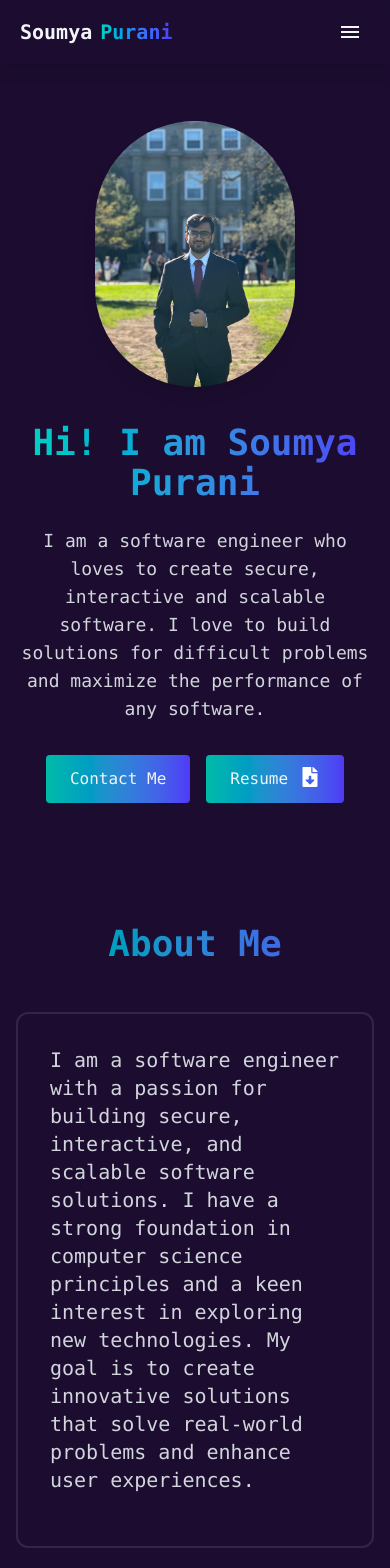
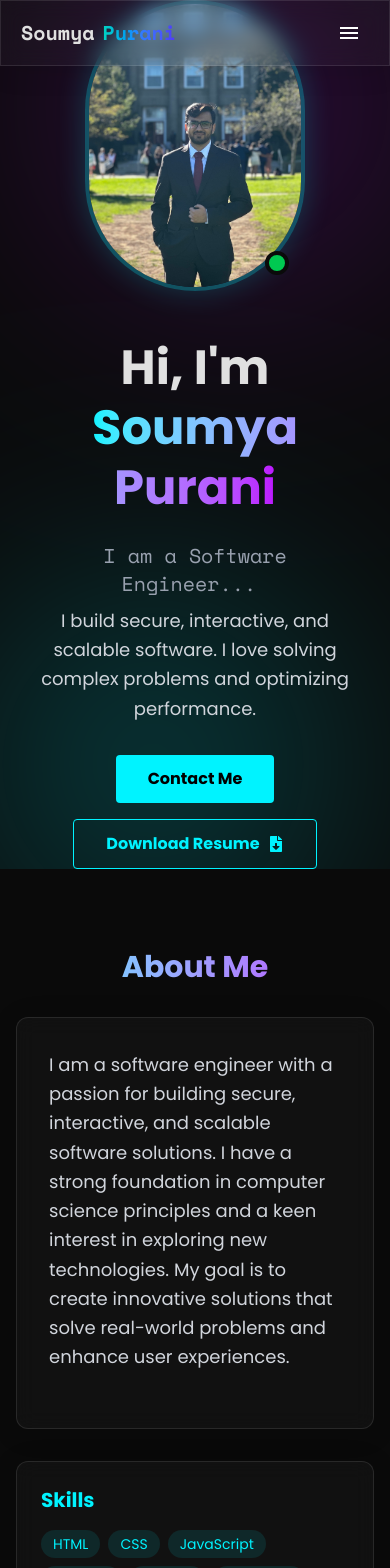
Before and after one commit to SoumyaPurani/soumyapurani.github.io, a React (Vite) app: page / in a window 390 px wide. Shown: the top 1568 px of the page. Built offline with nearby package versions, Linux system fonts and the light colour scheme.

Commit message:
feat: initialize portfolio website with core sections, navigation, styling, and resume.

```diff
--- a/src/App.jsx
+++ b/src/App.jsx
@@ -4,7 +4,6 @@ import Navbar from './UI/Navbar'
 import MobileMenu from './UI/MobileMenu'
 import LoadingScreenAnimation from './UI/LoadingScreenAnimation';
 import Home from './Sections/Home'
-import AnimationWaves from './UI/AnimationWaves';
 import About from './Sections/About';
 import Projects from './Sections/Projects';
 import { Contact } from './Sections/Contact';
@@ -12,23 +11,24 @@ import RevealOnScroll from './UI/RevealOnScroll';
 import Footer from './Sections/Footer';
 
 function App() {
-  const [isLoading, setIsLoading] = React.useState(false);
+  const [isLoaded, setIsLoaded] = React.useState(false);
   const [isMenuOpen, setIsMenuOpen] = React.useState(false);
   return (
     <>
-      {!isLoading && (
-        <LoadingScreenAnimation onComplete={() => setIsLoading(true)} />
+      {!isLoaded && (
+        <LoadingScreenAnimation onComplete={() => setIsLoaded(true)} />
       )}
+      <div className={`transition-opacity duration-700 ${isLoaded ? "opacity-100" : "opacity-0"}`}>
         <Navbar isMenuOpen={isMenuOpen} setIsMenuOpen={setIsMenuOpen}/>
         <MobileMenu isMenuOpen={isMenuOpen} setIsMenuOpen={setIsMenuOpen}/>
         <RevealOnScroll>
         <Home />
-      <AnimationWaves />
         </RevealOnScroll>
         <About />
         <Projects />
         <Contact />
         <Footer />
+      </div>
     </>
   )
 }
--- a/src/Sections/About.jsx
+++ b/src/Sections/About.jsx
@@ -3,49 +3,31 @@ import RevealOnScroll from '../UI/RevealOnScroll'
 
 function About() {
     const skills = [
-        "HTML",
-        "CSS",
-        "JavaScript",
-        "ReactJS",
-        "NodeJS",
-        "ExpressJS",
-        "MongoDB",
-        "Python",
-        "Django",
-        "Tailwind CSS",
-        "Bootstrap",
-        "Git",
-        "Java",
-        "C++",
-        "Firebase",
-        "SQL",
-        "REST APIs",
-        "GraphQL",
-        "Docker",
-        "Figma",
-        "Agile Methodologies",
-        "Problem Solving",
-        "Team Collaboration",
-        "Communication Skills"
+        "HTML", "CSS", "JavaScript", "ReactJS", "NodeJS", "ExpressJS", "MongoDB",
+        "Python", "Django", "Tailwind CSS", "Bootstrap", "Git", "Java", "C++",
+        "Firebase", "SQL", "REST APIs", "GraphQL", "Docker", "Figma",
+        "Agile Methodologies", "Problem Solving", "Team Collaboration", "Communication Skills"
     ]
   return (
-    <section id="about" className="min-h-screen font-mono flex items-center justify-center py-20">
-        <div className="max-w-3xl mx-auto px-4 ">
+    <section id="about" className="min-h-screen flex items-center justify-center py-20 relative">
+        <div className="max-w-3xl mx-auto px-4 z-10">
             <RevealOnScroll>
-            <h2 className="max-w-3xl text-4xl font-semibold mb-12 bg-gradient-to-r from-teal-500 to-indigo-600 bg-clip-text text-transparent text-center">About Me</h2>
-            <div className="p-8 mb-6 rounded-xl border-white/10 border-2 hover:-translate-y-1 transition-all">
-                <p className="text-gray-300 mb-5 text-xl">
+            <h2 className="text-3xl md:text-4xl font-bold mb-8 bg-gradient-to-r from-[var(--primary-color)] to-[var(--secondary-color)] bg-clip-text text-transparent text-center">
+                About Me
+            </h2>
+            <div className="glass p-8 rounded-xl border-white/10 border hover:-translate-y-1 transition-all">
+                <p className="text-gray-300 mb-6 text-lg leading-relaxed">
                     I am a software engineer with a passion for building secure, interactive, and scalable software solutions. I have a strong foundation in computer science principles and a keen interest in exploring new technologies. My goal is to create innovative solutions that solve real-world problems and enhance user experiences.
                 </p>
             </div>
             </RevealOnScroll>
-            <div className="grid grid-cols-1 md:grid-cols-2 gap-6">
+            <div className="grid grid-cols-1 md:grid-cols-2 gap-6 mt-8">
                 <RevealOnScroll>
-                <div className="rounded-xl p-6 hover:-translate-y-1 transition-all">
-                    <h3 className="text-2xl text-center font-bold mb-8">👨🏻‍💻Skills</h3>
-                    <div className="flex flex-wrap justify-center gap-2">
+                <div className="glass p-6 rounded-xl border-white/10 border hover:-translate-y-1 transition-all">
+                    <h3 className="text-xl font-bold mb-4 text-[var(--primary-color)]">Skills</h3>
+                    <div className="flex flex-wrap gap-2">
                         {skills.map((skill, index) => (
-                            <span key={index} className="bg-blue-500/10 text-blue-400 py-1 px-3 rounded-full text-balance hover:bg-blue-500/20 hover:shadow-[9_2px_8px_rgba(59,130,22.46,0.2)] transition cursor-pointer">
+                            <span key={index} className="bg-[rgba(0,243,255,0.1)] text-[var(--primary-color)] py-1 px-3 rounded-full text-sm hover:bg-[rgba(0,243,255,0.2)] hover:shadow-[0_0_10px_rgba(0,243,255,0.2)] transition cursor-pointer">
                                 {skill}
                             </span>
                         ))}
@@ -53,59 +35,54 @@ function About() {
                 </div>
                 </RevealOnScroll>
                 <RevealOnScroll>
-                <div className="p-6 hover:-translate-y-1 transition-all rounded-xl">
-                    <h3 className="text-2xl text-center font-bold mb-8">📚Education</h3>
-                    <ul className="pl-5 list-disc text-gray-300 list-inside text-lg">
-                        <li className="mb-2">
-                            <strong><em>Bachelors of Applied Computer Science</em></strong> - Dalhousie University (2021 - 2025)
+                <div className="glass p-6 rounded-xl border-white/10 border hover:-translate-y-1 transition-all">
+                    <h3 className="text-xl font-bold mb-4 text-[var(--primary-color)]">Education</h3>
+                    <ul className="list-disc list-inside text-gray-300 space-y-2">
+                        <li>
+                            <strong>B.S. in Applied Computer Science</strong> - Dalhousie University (2021 - 2025)
                         </li>
-                        <li className="mb-2">
-                            <strong><em>Diploma in Computer Engineering</em></strong> - VPMP Polytechnic (2018 - 2021)
+                        <li>
+                            <strong>Diploma in Computer Engineering</strong> - VPMP Polytechnic (2018 - 2021)
                         </li>
                     </ul>
                 </div>
                 </RevealOnScroll>
             </div>
             <RevealOnScroll>
-            <div className="p-6 hover:-translate-y-1 transition-all rounded-xl">
-            <h3 className="text-2xl text-center font-bold mb-8">💼Work Experience</h3>
-            <ul className="pl-5 list-disc list-inside text-lg text-gray-300">
-                <li className="list-none">
-                    <strong className="text-blue-500"><em>Software Engineer - AI Trainer</em></strong> - Outlier (June 2025 - Present)
-                    <ul className="pl-5 list-disc list-inside text-lg text-gray-300">
-                        <li>Independently evaluate and critique code generated by AI in response to technical prompts, ensuring it adheres to industry best practices, security standards, and efficiency requirements suitable for large enterprise environments.</li>
-                        <li>Make improvements and optimizations to AI-proposed solutions, ensuring that code is robust, accurate, and maintainable using front-end technologies such as React JS and Tailwind CSS, as well as back-end technologies including JavaScript, Node.js, and Java.</li>
-                        <li>Author, test, and submit high-quality code samples that address a wide array of real-world programming challenges, directly influencing the training data used to refine AI model performance and reliability for critical enterprise applications.</li>
-                        <li>Document and annotate all code submissions clearly, providing insightful feedback that highlights best practices and rationale behind design decisions for future AI learning.</li>
-                        <li>Uphold a high standard of software engineering excellence, producing code and feedback that meets the expectations of Fortune 500 clients and supports their complex business needs.</li>
-                        <li>Operate as a self-directed, individual contributor with accountability for quality output and timely delivery in a remote freelance capacity.</li>
+            <div className="glass p-6 rounded-xl border-white/10 border hover:-translate-y-1 transition-all mt-6">
+            <h3 className="text-xl font-bold mb-4 text-[var(--primary-color)]">Work Experience</h3>
+            <div className="space-y-6 text-gray-300">
+                <div>
+                    <h4 className="font-bold text-[var(--text-color)]">Software Engineer - AI Trainer <span className="text-[var(--secondary-color)] text-sm ml-2">(June 2025 - Present)</span></h4>
+                    <p className="text-sm text-gray-400 mb-2">Outlier</p>
+                    <ul className="list-disc list-inside text-sm space-y-1">
+                        <li>Evaluated and critiqued AI-generated code for best practices and efficiency.</li>
+                        <li>Improved AI solutions using React, Tailwind, Node.js, and Java.</li>
+                        <li>Authored high-quality code samples for training AI models.</li>
                     </ul>
-                </li>
-                <li className="list-none">
-                    <strong className="text-blue-500"><em>Data Validation Associate</em></strong> - Symcor Inc (Nov 2021 - Present)
-                    <ul className="pl-5 list-disc list-inside text-lg text-gray-300">
-                        <li>Ensured data integrity by diligently keying and validating financial data on Global Business Solution application with 95% accuracy.</li>
-                        <li>Analyzed financial transactions to find potential gaps, frauds or issues and adjusted them to those who required special
-                        handling. </li>
-                        <li>Through my knowledge and efficiency, I achieved 100% client satisfaction rate for 3 years in a row.</li>
+                </div>
+                <div>
+                    <h4 className="font-bold text-[var(--text-color)]">Data Validation Associate <span className="text-[var(--secondary-color)] text-sm ml-2">(Nov 2021 - Present)</span></h4>
+                    <p className="text-sm text-gray-400 mb-2">Symcor Inc</p>
+                    <ul className="list-disc list-inside text-sm space-y-1">
+                        <li>Ensured data integrity with 95% accuracy in financial data validation.</li>
+                        <li>Achieved 100% client satisfaction rate for 3 consecutive years.</li>
                     </ul>
-                </li>
-                <li className="list-none">
-                    <strong className="text-blue-500"><em>Software Developer Intern</em></strong> - BrainyBeams Technologies (Oct 2020-June 2021)
-                    <ul className="pl-5 list-disc list-inside text-lg text-gray-300">
-                        <li>Engineered a robust e-commerce platform, emphasizing intuitiveness and advanced features for online shopping.</li>
-                        <li>Utilized Django to design and implement a user-friendly interface, optimizing user registration, login, and password reset
-                        processes to elevate the overall user experience.</li>
-                        <li>Integrated a comprehensive product catalog, simplifying user navigation and enhancing the shopping experience,
-                        resulting in increased user satisfaction and higher conversion rates.</li>
-                        <li><strong>Tech Stack: </strong>Python, Git, Jira, Django, SQLite.</li>
+                </div>
+                <div>
+                    <h4 className="font-bold text-[var(--text-color)]">Software Developer Intern <span className="text-[var(--secondary-color)] text-sm ml-2">(Oct 2020 - June 2021)</span></h4>
+                    <p className="text-sm text-gray-400 mb-2">BrainyBeams Technologies</p>
+                    <ul className="list-disc list-inside text-sm space-y-1">
+                        <li>Engineered a robust e-commerce platform using Django and Python.</li>
+                        <li>Optimized user experience with intuitive interfaces and navigation.</li>
                     </ul>
-                </li>
-            </ul>
+                </div>
+            </div>
             </div>
             </RevealOnScroll>
         </div>
     </section>
-)}
+  )
+}
 
 export default About
--- a/src/Sections/Footer.jsx
+++ b/src/Sections/Footer.jsx
@@ -6,19 +6,15 @@ import { FaInstagram } from "react-icons/fa";
 
 function Footer() {
   return (
-    <div>
-        <footer>
-            <div className="min-h-[100px] flex flex-col justify-center gap-6 text-center text-lg text-gray-300 font-mono mb-10">
-                <div className="flex gap-10 p-4 justify-center text-white">
-                <a href="https://x.com/Soumya_1202" className="border p-2 text-2xl rounded hover:-translate-y-2 transition-all bg-gradient-to-tr from-black via-gray-800 to-black text-white border-white/20 hover:shadow-lg hover:shadow-black/30" target="_blank"><FaXTwitter /></a>
-                    <a href="https://www.linkedin.com/in/soumyapurani/" className="border p-2 text-2xl rounded hover:-translate-y-2 transition-all bg-gradient-to-tr from-[#0077B5] via-[#006699] to-[#005582] text-white border-white/20 hover:shadow-lg hover:shadow-[#0077B5]/30" target="_blank"><FaLinkedin /></a>
-                    <a href="https://github.com/SoumyaPurani" className="border p-2 text-2xl rounded hover:-translate-y-2 transition-all bg-gradient-to-tr from-gray-900 via-gray-800 to-black text-white border-white/20 hover:shadow-lg hover:shadow-gray-500/30" target="_blank"><FaGithub /></a>
-                    <a href="https://www.instagram.com/soumya._.12/" className="border p-2 text-2xl rounded hover:-translate-y-2 transition-all bg-gradient-to-tr from-purple-600 via-pink-600 to-orange-500 text-white border-white/20 hover:shadow-lg hover:shadow-pink-500/30"target="_blank"><FaInstagram /></a>
-                </div>
-                <p>@2025 Soumya Purani. All rights reserved.</p>
-            </div>
-        </footer>
-    </div>
+    <footer className="py-10 text-center text-gray-300 glass">
+        <div className="flex justify-center gap-8 mb-6 text-2xl">
+            <a href="https://x.com/Soumya_1202" className="text-gray-400 hover:text-white transition-colors" target="_blank"><FaXTwitter /></a>
+            <a href="https://www.linkedin.com/in/soumyapurani/" className="text-gray-400 hover:text-white transition-colors" target="_blank"><FaLinkedin /></a>
+            <a href="https://github.com/SoumyaPurani" className="text-gray-400 hover:text-white transition-colors" target="_blank"><FaGithub /></a>
+            <a href="https://www.instagram.com/soumya._.12/" className="text-gray-400 hover:text-white transition-colors"target="_blank"><FaInstagram /></a>
+        </div>
+        <p className="text-sm">@2025 Soumya Purani. All rights reserved.</p>
+    </footer>
   )
 }
 
--- a/src/Sections/Home.jsx
+++ b/src/Sections/Home.jsx
@@ -1,24 +1,45 @@
 import React from 'react'
 import profileImg from '../assets/profileImg.jpg'
 import { FaFileDownload } from "react-icons/fa";
-import resume from '../assets/resume.pdf'
+import TypingEffect from '../UI/TypingEffect';
+import RevealOnScroll from '../UI/RevealOnScroll';
 
 function Home() {
   return (
-    <section id="home" className="min-h-screen flex flex-col items-center justify-center lg:flex-row-reverse gap-9 lg:gap-15">
-        <div className="text-center z-10 px-4">
-            <img className="w-[200px] border-0 mt-20 rounded-full shadow-lg shadw-gray-500/70 lg:m-0 lg:max-width-[250px] object-cover object-bottom hover:translate-y-1 transition-all" src={profileImg} alt="Profile Image" />
+    <section id="home" className="min-h-screen flex flex-col items-center justify-center lg:flex-row-reverse gap-10 lg:gap-20 px-6 relative overflow-hidden">
+        {/* Background Decoration */}
+        <div className="absolute top-0 left-0 w-full h-full pointer-events-none z-0">
+            <div className="absolute top-[-10%] right-[-10%] w-96 h-96 bg-[var(--secondary-color)] rounded-full mix-blend-screen filter blur-[120px] opacity-20"></div>
+            <div className="absolute bottom-[-10%] left-[-10%] w-96 h-96 bg-[var(--primary-color)] rounded-full mix-blend-screen filter blur-[120px] opacity-20"></div>
         </div>
-        <div className="text-center font-mono z-10 px-4">
-            <h1 className="text-4xl md:text-5xl lg:max-w-w[500px] font-semibold mb-6 px-1 bg-gradient-to-r from-teal-400 via-blue500 to-indigo-600 bg-clip-text text-transparent leading-right">Hi! I am Soumya Purani</h1>
-            <p className="text-gray-300 text-lg mb-8 max-w-lg ax-auto">
-                I am a software engineer who loves to create secure, interactive and scalable software. I love to build solutions for difficult problems and maximize the performance of any software.
+
+        <div className="text-center z-10">
+            <div className="relative inline-block">
+                <img className="w-[220px] lg:w-[280px] rounded-full border-4 border-[rgba(0,243,255,0.3)] shadow-[0_0_30px_rgba(0,243,255,0.2)] hover:scale-105 transition-transform duration-300 object-cover object-bottom" src={profileImg} alt="Profile Image" />
+                <div className="absolute bottom-4 right-4 w-6 h-6 bg-green-500 rounded-full border-4 border-[var(--bg-color)]"></div>
+            </div>
+        </div>
+
+        <div className="text-center lg:text-left z-10 max-w-2xl">
+            <h1 className="text-5xl md:text-7xl font-bold mb-6 leading-tight">
+                Hi, I'm <br />
+                <span className="text-transparent bg-clip-text bg-gradient-to-r from-[var(--primary-color)] to-[var(--secondary-color)]">
+                  Soumya Purani
+                </span>
+            </h1>
+            <div className="text-xl md:text-2xl text-gray-400 mb-8 font-mono h-8">
+                I am a <TypingEffect text="Software Engineer..." speed={100} />
+            </div>
+            <p className="text-gray-300 text-lg mb-8 max-w-lg mx-auto lg:mx-0 leading-relaxed">
+                I build secure, interactive, and scalable software. I love solving complex problems and optimizing performance.
             </p>
-            <div className="flex justify-center items-center space-x-4">
-              <a className="bg-gradient-to-r flex flex-row from-teal-500 to-indigo-600 py-3 px-6 rounded hover:-translate-y-1 hover:shadow-[0_0_15px_rgba(59,130,246,0.4)] font-medium transition relative overflow-hidden" href="#contact">Contact Me</a>
-              <a className="bg-gradient-to-r flex flex-row from-teal-500 to-indigo-600 py-3 px-6 rounded hover:-translate-y-1 hover:shadow-[0_0_15px_rgba(59,130,246,0.4)] font-medium transition relative overflow-hidden" href={resume} download>
-                <p>Resume </p>
-                <span className="h-f ml-3 text-xl text-white"><FaFileDownload /></span>
+            <div className="flex flex-col md:flex-row justify-center lg:justify-start items-center space-y-4 md:space-y-0 md:space-x-6">
+              <a className="px-8 py-3 bg-[var(--primary-color)] text-black font-bold rounded hover:bg-[var(--secondary-color)] hover:text-white hover:shadow-[0_0_20px_rgba(188,19,254,0.5)] transition-all duration-300 transform hover:-translate-y-1" href="#contact">
+                Contact Me
+              </a>
+              <a className="px-8 py-3 border border-[var(--primary-color)] text-[var(--primary-color)] font-bold rounded hover:bg-[rgba(0,243,255,0.1)] hover:shadow-[0_0_20px_rgba(0,243,255,0.3)] transition-all duration-300 transform hover:-translate-y-1 flex items-center gap-2" href="/resume.pdf" download="Soumya_Purani_Resume.pdf">
+                <p>Download Resume</p>
+                <FaFileDownload />
               </a>
             </div>
         </div>
--- a/src/UI/Navbar.jsx
+++ b/src/UI/Navbar.jsx
@@ -7,19 +7,27 @@ function Navbar({isMenuOpen, setIsMenuOpen}) {
     document.body.style.overflow = isMenuOpen ? 'hidden' : '';
   }, [isMenuOpen]);
   return (
-    <nav className="fixed top-o w-full z-40 bg-#1C0D30 shadow-lg backdrop-blur-lg px-1 border-white">
+    <nav className="fixed top-0 w-full z-40 glass px-1 border-b border-[rgba(255,255,255,0.1)]">
         <div className="max-w-5xl mx-auto px-4">
             <div className="flex justify-between items-center font-mono h-16">
                 <Logo />
-                {!isMenuOpen && <div onClick={() => setIsMenuOpen(prev => !prev)} className="text-2xl absolute right-7 z-40m md:hidden cursor-pointer font-mono">
+                {!isMenuOpen && <div onClick={() => setIsMenuOpen(prev => !prev)} className="text-2xl absolute right-7 z-40 md:hidden cursor-pointer font-mono text-white">
                   <MdMenu />
                 </div>}
                 <div className="flex md:flex items-center space-x-8">
                   <div className="hidden md:flex items-center space-x-8">
-                    <a href="#home" className="text-gray-300 text-lg hover:text-xl hover:text-white transition-all">Home</a>
-                    <a href="#about" className="text-gray-300 text-lg hover:text-xl hover:text-white transition-all">About</a>
-                    <a href="#projects" className="text-gray-300 text-lg hover:text-xl hover:text-white transition-all">Projects</a>
-                    <a href="#contact" className="text-gray-300 text-lg hover:text-xl hover:text-white transition-all">Contact</a>
+                    <a href="#home" className="text-gray-300 text-lg hover:text-[var(--primary-color)] transition-colors duration-300">
+                      {">"} Home
+                    </a>
+                    <a href="#about" className="text-gray-300 text-lg hover:text-[var(--primary-color)] transition-colors duration-300">
+                      {">"} About
+                    </a>
+                    <a href="#projects" className="text-gray-300 text-lg hover:text-[var(--primary-color)] transition-colors duration-300">
+                      {">"} Projects
+                    </a>
+                    <a href="#contact" className="text-gray-300 text-lg hover:text-[var(--primary-color)] transition-colors duration-300">
+                      {">"} Contact
+                    </a>
                   </div>
                 </div>
             </div>
--- /dev/null
+++ b/src/UI/TypingEffect.jsx
@@ -0,0 +1,26 @@
+import React, { useState, useEffect } from 'react';
+
+const TypingEffect = ({ text, speed = 100, delay = 1000 }) => {
+  const [displayedText, setDisplayedText] = useState('');
+  const [index, setIndex] = useState(0);
+
+  useEffect(() => {
+    const timer = setTimeout(() => {
+      if (index < text.length) {
+        setDisplayedText((prev) => prev + text.charAt(index));
+        setIndex((prev) => prev + 1);
+      }
+    }, index === 0 ? delay : speed);
+
+    return () => clearTimeout(timer);
+  }, [index, text, speed, delay]);
+
+  return (
+    <span>
+      {displayedText}
+      <span className="animate-blink text-[var(--primary-color)]">|</span>
+    </span>
+  );
+};
+
+export default TypingEffect;
--- a/src/index.css
+++ b/src/index.css
@@ -1,17 +1,63 @@
-@import url('https://fonts.googleapis.com/css2?family=Poppins:ital,wght@0,100;0,200;0,300;0,400;0,500;0,600;0,700;0,800;0,900;1,100;1,200;1,300;1,400;1,500;1,600;1,700;1,800;1,900&display=swap');
+@import url("https://fonts.googleapis.com/css2?family=Poppins:wght@300;400;500;600;700&family=Space+Mono:wght@400;700&display=swap");
 @import "tailwindcss";
 
+:root {
+  --bg-color: #0a0a0a;
+  --bg-color-light: #111111;
+  --text-color: #e0e0e0;
+  --primary-color: #00f3ff; /* Cyan */
+  --secondary-color: #bc13fe; /* Neon Purple */
+  --accent-color: #3b82f6; /* Blue */
+}
 
-html, body {
+html,
+body {
   margin: 0;
   padding: 0;
   font-family: "Poppins", sans-serif;
-  background: #1C0D30;
-  color: #f3f4f6;
+  background: var(--bg-color);
+  color: var(--text-color);
   scroll-behavior: smooth;
+  overflow-x: hidden;
 }
 
-@layer utilities{
+/* Scrollbar */
+::-webkit-scrollbar {
+  width: 8px;
+}
+::-webkit-scrollbar-track {
+  background: var(--bg-color);
+}
+::-webkit-scrollbar-thumb {
+  background: rgba(0, 243, 255, 0.3);
+  border-radius: 4px;
+}
+::-webkit-scrollbar-thumb:hover {
+  background: rgba(0, 243, 255, 0.6);
+}
+
+/* Utilities */
+@layer utilities {
+  .font-mono {
+    font-family: "Space Mono", monospace;
+  }
+
+  .glass {
+    background: rgba(255, 255, 255, 0.03);
+    backdrop-filter: blur(10px);
+    border: 1px solid rgba(255, 255, 255, 0.1);
+    box-shadow: 0 4px 30px rgba(0, 0, 0, 0.1);
+  }
+
+  .neon-text-cyan {
+    text-shadow: 0 0 5px rgba(0, 243, 255, 0.5), 0 0 10px rgba(0, 243, 255, 0.3);
+  }
+
+  .neon-border-cyan {
+    box-shadow: 0 0 5px rgba(0, 243, 255, 0.5),
+      inset 0 0 5px rgba(0, 243, 255, 0.2);
+  }
+
   @keyframes loading {
     0% {
       transform: translateX(-100%);
@@ -23,29 +69,28 @@ html, body {
       transform: translateX(150%);
     }
   }
-  .animate-loading-bar{
+  .animate-loading-bar {
     animation: loading 1.8s ease infinite;
   }
-}
 
-@layer utilities{
-  @keyframes blink{
-    0%,100% {
+  @keyframes blink {
+    0%,
+    100% {
       opacity: 1;
     }
     50% {
-      opacity: none;
+      opacity: 0;
     }
   }
-  .animate-blink{
-    animation: blink 3.8s step-end infinite;
+  .animate-blink {
+    animation: blink 1s step-end infinite;
   }
 }
 
 .reveal-on-scroll {
   opacity: 0;
-  transform: translateY(30px);
-  transition: opacity 2s ease, transform 0.7s ease;
+  transform: translateY(20px);
+  transition: opacity 0.6s ease-out, transform 0.6s ease-out;
 }
 
 .reveal-on-scroll.visible {
```
Also changed, not shown: src/Sections/Contact.jsx (+27 -14 lines), src/Sections/Projects.jsx (+13 -11 lines), src/UI/AnimationWaves.jsx (deleted, +0 -30 lines), src/UI/MobileMenu.jsx (+14 -6 lines), 1 other file (tests, documents, lock files or other folders). Lines whose indentation alone changed are shown as unchanged.
